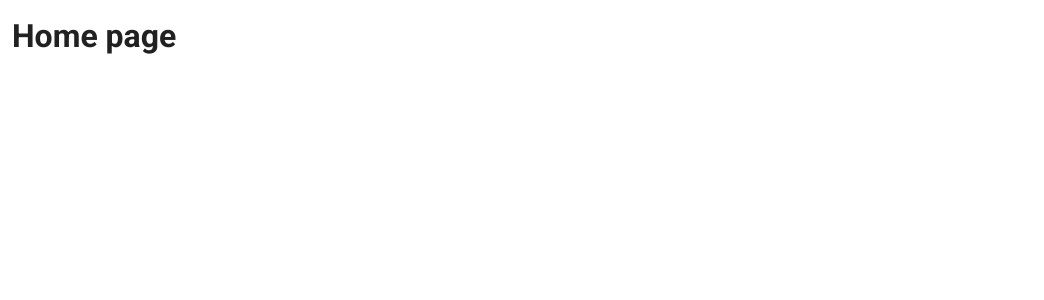
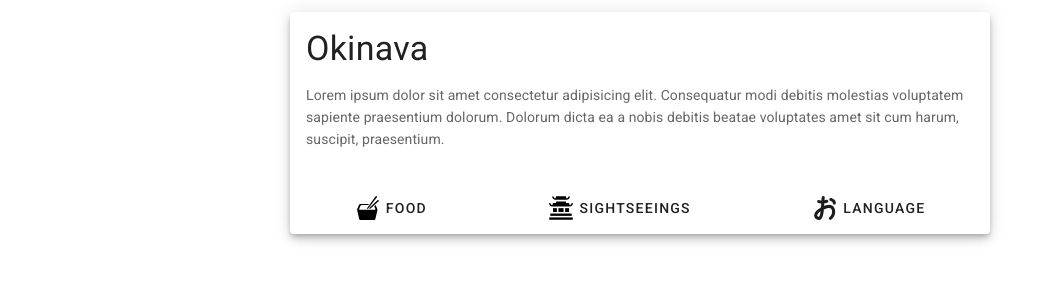
Before and after one commit to metafates/JapanMap, a Vue app: page /#/ in a window 1280 px wide. Shown: the top 300 px of the page, without its empty margins (0-1044 px from the left). Built offline with nearby package versions, Linux system fonts and the light colour scheme.

Commit message:
📦 NEW: HeaderCard component

```diff
--- /dev/null
+++ b/src/components/HeaderCard.vue
@@ -0,0 +1,41 @@
+<template>
+    <v-card elevation="6" class="mx-auto" max-width="700">
+        <v-card-text>
+            <p class="text-h4 text--primary">{{ prefecture.name }}</p>
+            <p>{{ prefecture.intro }}</p>
+        </v-card-text>
+        <v-card-actions class="d-flex justify-space-around">
+            <v-btn text v-for="(button, i) in buttons" :key="i">
+                <v-icon left>{{ button.icon }}</v-icon>
+                {{ button.name }}
+            </v-btn>
+        </v-card-actions>
+    </v-card>
+</template>
+
+<script>
+export default {
+    // TODO: Prefecture data will be stored in the vuex later
+    data: () => ({
+        prefecture: {
+            name: "Okinava",
+            intro:
+                "Lorem ipsum dolor sit amet consectetur adipisicing elit. Consequatur modi debitis molestias voluptatem sapiente praesentium dolorum. Dolorum dicta ea a nobis debitis beatae voluptates amet sit cum harum, suscipit, praesentium.",
+        },
+        buttons: [
+            {
+                name: "Food",
+                icon: "$food",
+            },
+            {
+                name: "Sightseeings",
+                icon: "$sightseeings",
+            },
+            {
+                name: "Language",
+                icon: "$language",
+            },
+        ],
+    }),
+};
+</script>
--- /dev/null
+++ b/src/components/icons/Language.vue
@@ -0,0 +1,3 @@
+<template>
+	<img src="../../assets/icons/japan-kanji-letter.svg" alt="">
+</template>
--- a/src/plugins/vuetify.js
+++ b/src/plugins/vuetify.js
@@ -3,6 +3,7 @@ import Vuetify from 'vuetify/lib/framework';
 
 import Food from "../components/icons/Food.vue"
 import Sightseeings from "../components/icons/Sightseeings.vue"
+import Language from "../components/icons/Language.vue"
 // import foodIcon from "../assets/icons/japanese-food-with-chopsticks.svg"
 
 Vue.use(Vuetify);
@@ -15,6 +16,9 @@ export default new Vuetify({
 			},
 			sightseeings: {
 				component: Sightseeings
+			},
+			language: {
+				component: Language
 			}
 		}
 	}
--- a/src/views/Home.vue
+++ b/src/views/Home.vue
@@ -1,14 +1,15 @@
 <template>
   <div class="home">
-    <h1>Home page</h1>
+  	<HeaderCard />
   </div>
 </template>
 
 <script>
-
+import HeaderCard from "../components/HeaderCard.vue"
 export default {
   name: 'Home',
   components: {
+  	HeaderCard
   }
 }
 </script>
```
Also changed, not shown: src/assets/icons/japan-kanji-letter.svg (added).
